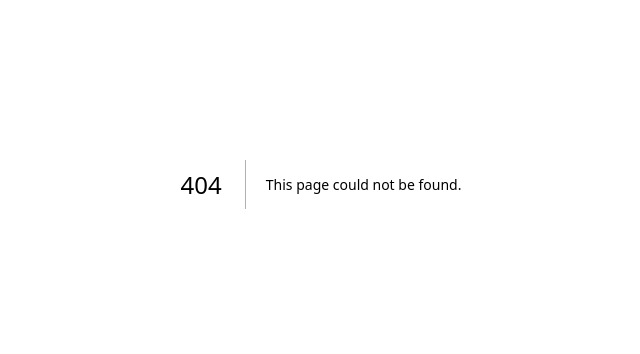
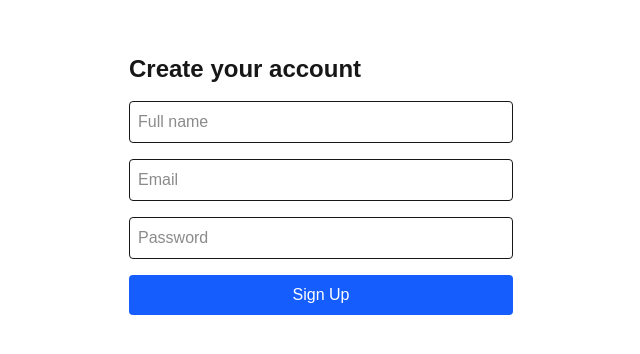
Before and after one commit to issaadem/Girum-Telemedicine, a Next.js app: page /signup in a window 1280 px wide. Before the commit this address had no page. Shown: the part 216-570 px from the top of the page, without its empty margins (319-959 px from the left). Built offline with nearby package versions, Linux system fonts and the light colour scheme; no server answers.

Commit message:
feat: add patient signup and login pages with Supabase Auth

```diff
--- a/package.json
+++ b/package.json
@@ -9,6 +9,7 @@
     "lint": "eslint"
   },
   "dependencies": {
+    "@supabase/supabase-js": "^2.115.0",
     "next": "16.3.4",
     "react": "19.2.8",
     "react-dom": "19.2.8"
--- /dev/null
+++ b/src/app/login/page.tsx
@@ -0,0 +1,52 @@
+"use client"
+import { useState } from "react"
+import { supabase } from "@/lib/supabase"
+import { useRouter } from "next/navigation"
+
+export default function LoginPage() {
+  const [email, setEmail] = useState("")
+  const [password, setPassword] = useState("")
+  const [error, setError] = useState("")
+  const router = useRouter()
+
+  async function handleLogin(e: React.FormEvent) {
+    e.preventDefault()
+    setError("")
+
+    const { error } = await supabase.auth.signInWithPassword({ email, password })
+
+    if (error) {
+      setError(error.message)
+    } else {
+      router.push("/")
+    }
+  }
+
+  return (
+    <div className="flex min-h-screen items-center justify-center">
+      <form onSubmit={handleLogin} className="w-full max-w-sm space-y-4">
+        <h1 className="text-2xl font-bold">Log in</h1>
+        <input
+          type="email"
+          placeholder="Email"
+          value={email}
+          onChange={(e) => setEmail(e.target.value)}
+          className="w-full border rounded p-2"
+          required
+        />
+        <input
+          type="password"
+          placeholder="Password"
+          value={password}
+          onChange={(e) => setPassword(e.target.value)}
+          className="w-full border rounded p-2"
+          required
+        />
+        {error && <p className="text-red-600 text-sm">{error}</p>}
+        <button type="submit" className="w-full bg-blue-600 text-white rounded p-2">
+          Log In
+        </button>
+      </form>
+    </div>
+  )
+}
--- /dev/null
+++ b/src/app/signup/page.tsx
@@ -0,0 +1,67 @@
+"use client"
+import { useState } from "react"
+import { supabase } from "@/lib/supabase"
+import { useRouter } from "next/navigation"
+
+export default function SignupPage() {
+  const [fullName, setFullName] = useState("")
+  const [email, setEmail] = useState("")
+  const [password, setPassword] = useState("")
+  const [error, setError] = useState("")
+  const router = useRouter()
+
+  async function handleSignup(e: React.FormEvent) {
+    e.preventDefault()
+    setError("")
+
+    const { error } = await supabase.auth.signUp({
+      email,
+      password,
+      options: {
+        data: { full_name: fullName, role: "patient" }
+      }
+    })
+
+    if (error) {
+      setError(error.message)
+    } else {
+      router.push("/login")
+    }
+  }
+
+  return (
+    <div className="flex min-h-screen items-center justify-center">
+      <form onSubmit={handleSignup} className="w-full max-w-sm space-y-4">
+        <h1 className="text-2xl font-bold">Create your account</h1>
+        <input
+          type="text"
+          placeholder="Full name"
+          value={fullName}
+          onChange={(e) => setFullName(e.target.value)}
+          className="w-full border rounded p-2"
+          required
+        />
+        <input
+          type="email"
+          placeholder="Email"
+          value={email}
+          onChange={(e) => setEmail(e.target.value)}
+          className="w-full border rounded p-2"
+          required
+        />
+        <input
+          type="password"
+          placeholder="Password"
+          value={password}
+          onChange={(e) => setPassword(e.target.value)}
+          className="w-full border rounded p-2"
+          required
+        />
+        {error && <p className="text-red-600 text-sm">{error}</p>}
+        <button type="submit" className="w-full bg-blue-600 text-white rounded p-2">
+          Sign Up
+        </button>
+      </form>
+    </div>
+  )
+}
```
Also changed, not shown: 1 other file (tests, documents, lock files or other folders).
